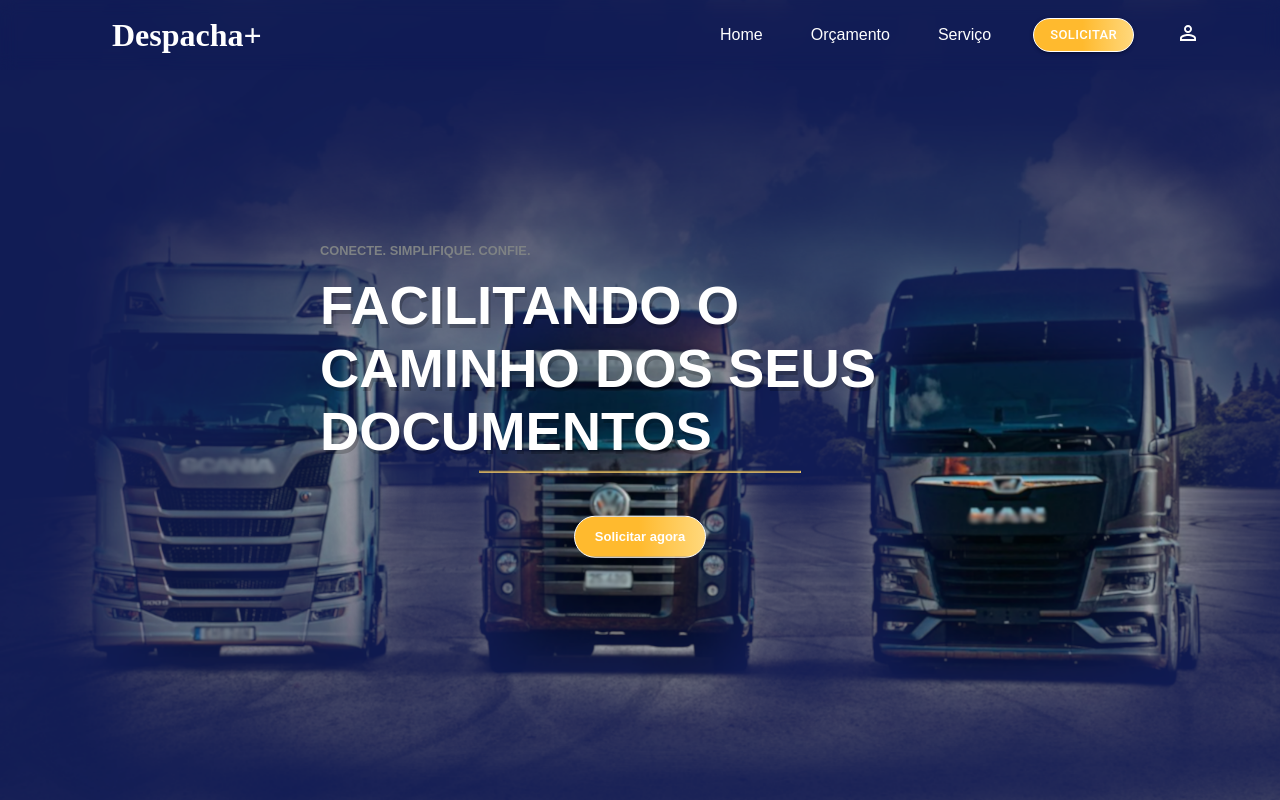
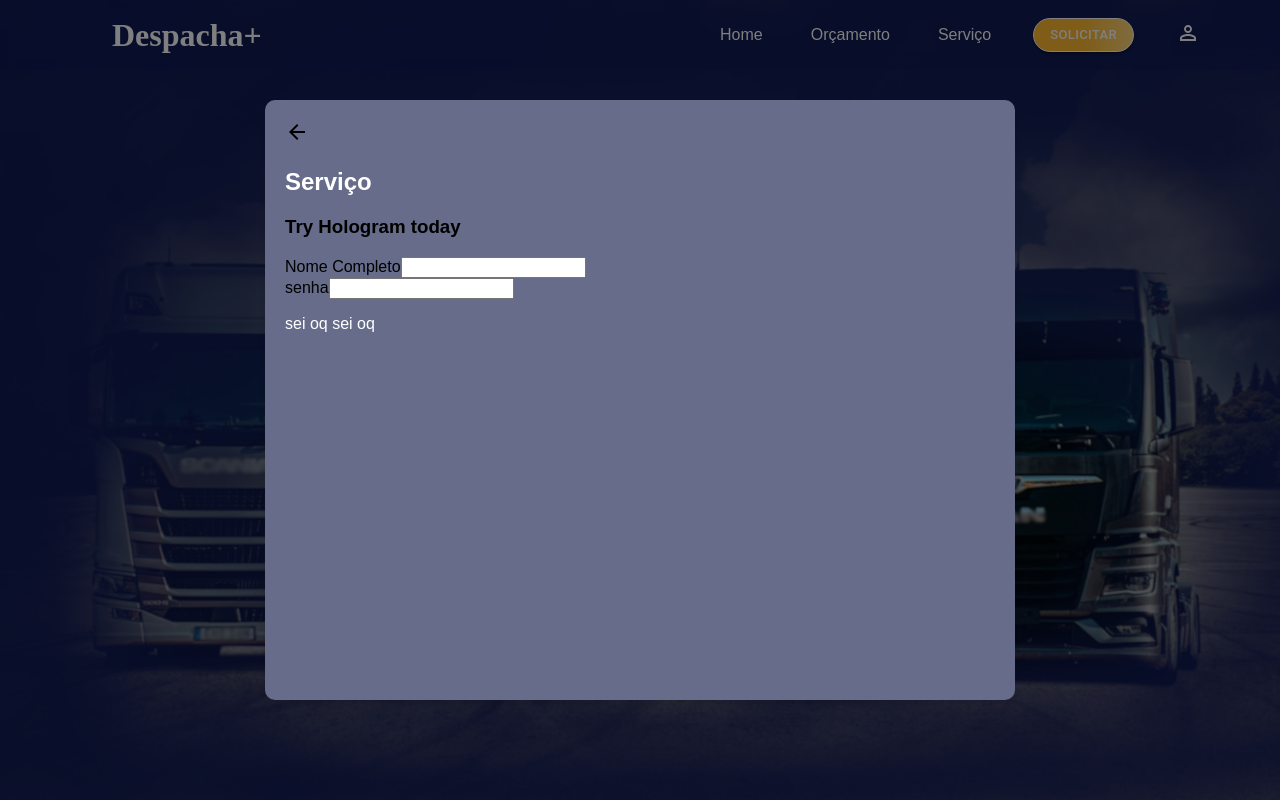
Before and after one commit to Viihgx/Projeto-Despachante, a React (Vite) app: page /home in a window 1280 px wide. Both pictures are taken after a click on the button "SOLICITAR". Shown: the top 800 px of the page. Built offline with nearby package versions, Linux system fonts and the light colour scheme; a web font is replaced by a local one.

Commit message:
:sparkles:Popup de Serviços

```diff
--- a/src/App.jsx
+++ b/src/App.jsx
@@ -2,14 +2,21 @@ import { Routes, Route } from 'react-router-dom';
 import Login from './routes/Login';
 import Home from './routes/Home';
 import Cadastro from './routes/Cadastro/Cadastro';
+import ServicePopup from './components/Service/ServicePopup';
+import React, { useState } from 'react';
 
 function App() {
+  const [isServicePopupOpen, setIsServicePopupOpen] = useState(false); // Adiciona este estado para controlar a visibilidade do ServicePopup
   return (
     <>
        <Routes>
           <Route path="/" element={<Login />} />
           <Route path="home" element={<Home />} />
           <Route path="cadastro" element={<Cadastro />} />
+          <Route path="service" element={<ServicePopup
+            isOpen={isServicePopupOpen}
+            toggleModal={() => setIsServicePopupOpen(!isServicePopupOpen)} />}  // Passa isOpen e toggleModal como props para ServicePopup
+          />
       </Routes>
     </>
 
--- a/src/Data/database.js
+++ b/src/Data/database.js
@@ -72,4 +72,5 @@ async function cadastrarUsuario(usuario) {
     }
 }
 
+
 export { login, cadastrarUsuario, inserirUsuarioDeTeste };
--- a/src/components/Header/Header.jsx
+++ b/src/components/Header/Header.jsx
@@ -3,8 +3,15 @@ import './Header.css';
 import Button from '@mui/material/Button';
 import PersonOutlineOutlinedIcon from '@mui/icons-material/PersonOutlineOutlined';
 import { Link } from 'react-router-dom';
+import ServicePopup from '../Service/ServicePopup';
 
 function Header() {
+  const [isServicePopupOpen, setIsServicePopupOpen] = useState(false);
+
+  const toggleServicePopup = () => {
+    setIsServicePopupOpen(!isServicePopupOpen);
+  };
+
   const [prevScrollPos, setPrevScrollPos] = useState(window.pageYOffset);
   const [visible, setVisible] = useState(true);
 
@@ -38,7 +45,9 @@ function Header() {
             <a href="#" className="Menu">Serviço</a>
           </li>
         </ul>
-        <Button sx={{
+        <Button
+        onClick={(e) => { e.preventDefault(); toggleServicePopup(); }}
+        sx={{
           borderRadius: '2.7rem',
           background: 'var(--cor-secundaria)',
           color: 'color: rgba(17, 17, 17, 1)',
@@ -58,6 +67,7 @@ function Header() {
         </Link>
 
       </nav>
+      <ServicePopup isOpen={isServicePopupOpen} toggleModal={toggleServicePopup} />
     </header>
   );
 }
--- /dev/null
+++ b/src/components/Service/Service.css
@@ -0,0 +1,66 @@
+@keyframes overlay-in {
+  0% {
+    scale: 0 0.004;
+  }
+  33% {
+    scale: 1 0.004;
+  }
+  66%,
+  100% {
+    scale: 1 1;
+  }
+}
+
+@keyframes modal-in {
+  0%,
+  66% {
+    opacity: 0;
+    visibility: hidden;
+    translate: -50% -40%;
+  }
+  100% {
+    opacity: 1;
+    visibility: visible;
+  }
+}
+
+@keyframes fadeIn {
+  from {
+    opacity: 0;
+    transform: translateY(-50px);
+  }
+  to {
+    opacity: 1;
+    transform: translateY(0);
+  }
+}
+
+.modal-1-overlay {
+  display: flex;
+  justify-content: center;
+  align-items: center;
+  position: fixed;
+  top: 0;
+  left: 0;
+  width: 100%;
+  height: 100%;
+  background-color: rgba(0, 0, 0, 0.5);
+  z-index: 1000;
+  height: 100vh;
+  animation: fadeIn 0.5s ease-in-out;
+  color: black;
+}
+
+.modal-1-modal {
+  max-width: 710px;
+  width: 90%;
+  height: 70%;
+  margin: auto;
+  padding: 20px;
+  background-color: var(--cor-texto-secundario);
+  border-radius: 10px;
+  box-shadow: 0 4px 8px rgba(0, 0, 0, 0.1);
+  z-index: 1001;
+  animation: fadeIn 0.5s ease-in-out;
+  color: black;
+}
--- /dev/null
+++ b/src/components/Service/ServicePopup.jsx
@@ -0,0 +1,48 @@
+import React from "react";
+import PropTypes from "prop-types";
+import './Service.css';
+import ArrowBackIcon from '@mui/icons-material/ArrowBack';
+
+const ServicePopup = ({ isOpen, toggleModal }) => {
+  // Esta função será chamada quando o ícone de voltar for clicado
+  const handleCloseClick = () => {
+    toggleModal();
+  };
+
+  // Impede qualquer ação quando o overlay ou os inputs são clicados
+  const handleStopPropagation = (e) => {
+    e.stopPropagation();
+  };
+
+  if (!isOpen) return null;
+
+  return (
+    <div className="modal-1-overlay" onClick={handleStopPropagation}>
+      <div className="modal-1-modal" onClick={handleStopPropagation}>
+        <div>
+          <ArrowBackIcon className="icon-retornar" sx={{cursor: 'pointer'}} onClick={handleCloseClick} />
+          <h2>Serviço</h2>
+          <h3>Try Hologram today</h3>
+        </div>
+        <form onClick={handleStopPropagation}>
+          <div className="textbox">
+            <span className="material-symbols-outlined">Nome Completo</span>
+            <input type="email" placeholder="Email" />
+          </div>
+          <div className="textbox">
+            <span className="material-symbols-outlined">senha</span>
+            <input type="password" placeholder="Password" />
+          </div>
+        </form>
+        <p>sei oq sei oq</p>
+      </div>
+    </div>
+  );
+};
+
+ServicePopup.propTypes = {
+  isOpen: PropTypes.bool.isRequired,
+  toggleModal: PropTypes.func.isRequired,
+};
+
+export default ServicePopup;
```
